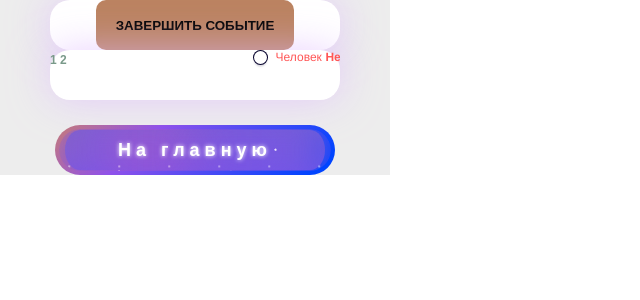
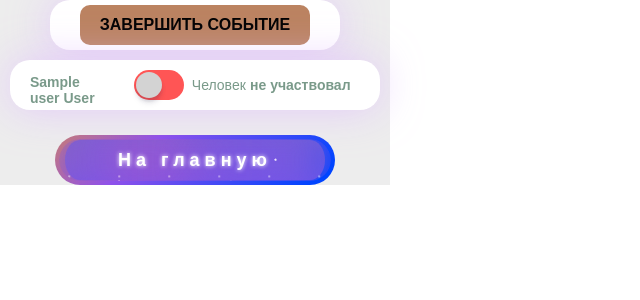
Before and after one commit to ska-19/Club_Bot, a FastAPI app: template src/templates/endevent_user.html in a window 1280 px wide. Shown: the top 300 px of the page, without its empty margins (0-640 px from the left). Run offline with FastAPI, Linux system fonts and the light colour scheme; the template is opened without the code that fills it: most values are stand-ins (such as "Sample title", 1, 10 or a date in 2020); some libraries are stand-ins or nearby versions.

Commit message:
endevent part2 (final)

```diff
--- a/src/events/schemas.py
+++ b/src/events/schemas.py
@@ -7,7 +7,6 @@ class EventCreate(BaseModel):
     name: str
     club_id: int
     host_id: int
-    name: str
     date: date
     sinopsis: str
     contact: str
@@ -23,6 +22,7 @@ class EventUpdate(BaseModel):
     sinopsis: str
     contact: str
     speaker: str
+    reward: int
 
 
 class EventReg(BaseModel):
--- a/src/static/css_js/endevent_base_script.js
+++ b/src/static/css_js/endevent_base_script.js
@@ -1,3 +1,40 @@
-function EndEvent(){
+function EndEvent(eventId) {
+    const currentUrl = window.location.href;
+    const urlParts = currentUrl.split('/');
+    const userId = urlParts[urlParts.length - 2];
+    const usersContainer = document.getElementById('users-container');
+    const checkboxes = usersContainer.querySelectorAll('input[type="checkbox"]');
+    const usersJSON = {};
+
+    checkboxes.forEach(checkbox => {
+        const userId = checkbox.getAttribute('data-user_id');
+        usersJSON[userId] = checkbox.checked ? 1 : 0;
+    });
+
+    const Data = {
+        users: usersJSON
+    }
+    console.log(usersJSON);
+    console.log(Data);
+    fetch(`/pages/endevent_user/${userId}/${eventId}`, {
+        method: 'PUT',
+        headers: {
+            'Content-Type': 'application/json',
+        },
+        body: JSON.stringify(Data),
+    })
+        .then(response => {
+            if (!response.ok) {
+                throw new Error('Network response was not ok');
+            }
+            return response.json();
+        })
+        .then(data => {
+            console.log('Success:', data);
+            window.location.href = `/pages/main_user/${userId}`;
+        })
+        .catch(error => {
+            console.error('Error:', error);
+        });
 
 }
--- a/src/static/css_js/endevent_base_style.css
+++ b/src/static/css_js/endevent_base_style.css
@@ -188,6 +188,11 @@ strong {
 }
 
 .EndEvent {
+    font-size: 16px;
+    margin-top: 5px;
+    vertical-align: center;
+    display: inline-block;
+    height: 40px;
     padding: 10px 20px;
     border: none;
     background: rgba(145, 56, 0, 0.62);
@@ -201,15 +206,6 @@ strong {
     background: rgb(145, 56, 0);
 }
 
-.block1 {
-    text-align: left;
-    width: 70%;
-}
-
-.block2 {
-    width: 30%;
-}
-
 .checkbox-wrapper-35 .switch {
   display: none;
 }
@@ -219,14 +215,13 @@ strong {
   -webkit-align-items: center;
   -ms-flex-align: center;
   align-items: center;
-  color: rgb(255, 85, 85);
+  color: #7a9a8a;
   cursor: pointer;
   display: -webkit-box;
   display: -webkit-flex;
   display: -ms-flexbox;
   display: flex;
-  font-family: 'Helvetica Neue', Helvetica, Arial, sans-serif;
-  font-size: 12px;
+  font-size: 14px;
   line-height: 15px;
   position: relative;
   -webkit-user-select: none;
@@ -236,34 +231,34 @@ strong {
 }
 
 .checkbox-wrapper-35 .switch + label::before,
-  .checkbox-wrapper-35 .switch + label::after {
+.checkbox-wrapper-35 .switch + label::after {
   content: '';
   display: block;
 }
 
 .checkbox-wrapper-35 .switch + label::before {
-  background-color: #05012c;
+  background-color: rgb(255, 85, 85);
   border-radius: 500px;
-  height: 15px;
+  height: 30px;
   margin-right: 8px;
   -webkit-transition: background-color 0.125s ease-out;
   transition: background-color 0.125s ease-out;
-  width: 25px;
+  width: 50px;
 }
 
 .checkbox-wrapper-35 .switch + label::after {
-  background-color: #fff;
-  border-radius: 13px;
-  box-shadow: 0 3px 1px 0 rgba(37, 34, 71, 0.05), 0 2px 2px 0 rgba(37, 34, 71, 0.1), 0 3px 3px 0 rgba(37, 34, 71, 0.05);
-  height: 13px;
-  left: 1px;
+  background-color: lightgray;
+  border-radius: 26px;
+  box-shadow: 0 4px 2px 0 rgba(37, 34, 71, 0.05), 0 4px 4px 0 rgba(37, 34, 71, 0.1), 0 6px 6px 0 rgba(37, 34, 71, 0.05);
+  height: 26px;
+  left: 2px;
   position: absolute;
-  top: 1px;
+  top: 2px;
   -webkit-transition: -webkit-transform 0.125s ease-out;
   transition: -webkit-transform 0.125s ease-out;
   transition: transform 0.125s ease-out;
   transition: transform 0.125s ease-out, -webkit-transform 0.125s ease-out;
-  width: 13px;
+  width: 26px;
 }
 
 .checkbox-wrapper-35 .switch + label .switch-x-text {
@@ -272,12 +267,11 @@ strong {
 }
 
 .checkbox-wrapper-35 .switch + label .switch-x-toggletext {
-  display: block;
   font-weight: bold;
   height: 15px;
   overflow: hidden;
   position: relative;
-  width: 25px;
+  width: 120px;
 }
 
 .checkbox-wrapper-35 .switch + label .switch-x-unchecked,
@@ -313,8 +307,8 @@ strong {
 }
 
 .checkbox-wrapper-35 .switch:checked + label::after {
-  -webkit-transform: translate3d(10px, 0, 0);
-  transform: translate3d(10px, 0, 0);
+  -webkit-transform: translate3d(20px, 0, 0);
+  transform: translate3d(20px, 0, 0);
 }
 
 .checkbox-wrapper-35 .switch:checked + label .switch-x-unchecked {
--- a/src/static/css_js/main_base_style.css
+++ b/src/static/css_js/main_base_style.css
@@ -168,7 +168,7 @@ nav {
 .form-container {
     margin-left: 10px;
     width: 370px;
-    height: 250px;
+    height: 290px;
     background: #ffffff;
     border: 2px solid transparent;
     padding: 6px 18px;
@@ -248,7 +248,6 @@ nav {
 
 .BeginEvent:hover {
     background: rgb(85, 255, 112);
-
 }
 
 .CloseEvent{
--- a/src/templates/endevent_user.html
+++ b/src/templates/endevent_user.html
@@ -4,7 +4,7 @@
 {% block EndEvent %}
 <div class="card"
      style="left: 50px;height: 50px; width: 290px; justify-content: center;display: flex">
-    <button type="button" class="EndEvent" id="EndEvent" onclick=EndEvent()>
+    <button type="button" class="EndEvent" id="EndEvent" onclick="EndEvent('{{event_id}}')">
         Завершить событие
     </button>
 </div>
@@ -12,33 +12,36 @@
 
 
 {% block users_info %}
-<div class="card"
-     style="left: 50px;height: 50px; width: 290px; justify-content: center;display: flex">
-    <div class="block1">
-        <h1 style="bottom: 5px;font-size: 12px; color: #7a9a8a;position: relative; z-index: 2">
-           1 2
+<div id="users-container">
+    {% for user in users %}
+    <div id="user_id"></div>
+    <div class="card"
+         style="margin-top: 10px;left: 10px;height: 50px; width: 370px; justify-content: center;display: flex">
+        <h1 style="font-size: 14px; color: #7a9a8a;position: relative; z-index: 2; left: 15px; padding: 5px">
+            {{ user.name }} {{ user.surname }}
         </h1>
-    </div>
-    <div class="block2">
-        <div class="checkbox-wrapper-35">
-            <input value="private" name="switch" id="switch" type="checkbox" class="switch">
-            <label for="switch">
-                <span class="switch-x-text">Человек </span>
-                <span class="switch-x-toggletext">
-                    <span class="switch-x-unchecked"><span class="switch-x-hiddenlabel">Unchecked: </span>Не участвовал</span>
-                    <span class="switch-x-checked"><span class="switch-x-hiddenlabel">Checked: </span>Участвовал</span>
+        <div style="display: flex; padding: 10px; margin-left: 25px">
+            <div class="checkbox-wrapper-35">
+                <input value="private" name="switch" id="switch_{{user.id}}" type="checkbox" class="switch"
+                       style="z-index: 3" data-user_id="{{ user.id }}">
+                <label for="switch_{{user.id}}" style="z-index: 3">
+                    <span class="switch-x-text">Человек</span>
+                    <span class="switch-x-toggletext">
+                    <span class="switch-x-unchecked"><span class="switch-x-hiddenlabel">Unchecked: </span>не участвовал</span>
+                    <span class="switch-x-checked"><span class="switch-x-hiddenlabel">Checked: </span>участвовал</span>
                 </span>
-            </label>
+                </label>
+            </div>
         </div>
     </div>
+    {% endfor %}
 </div>
-
 {% endblock %}
 
 
 {% block href_main %}
 <!-- "Перейти на главную" -->
-<a href="/pages/main_user/{{user_info.id}}" style="text-decoration: none">
+<a href="/pages/main_user/{{user_id}}" style="text-decoration: none">
     <button class="btn_GoToTheClub" type="button" style="margin-top: 25px">
         <strong>На главную</strong>
         <div id="container-stars">
```
Also changed, not shown: src/pages/router.py (+19 -5 lines), src/static/css_js/main_base_script.js (+14 -8 lines), src/templates/main_user.html (+35 -0 lines).
